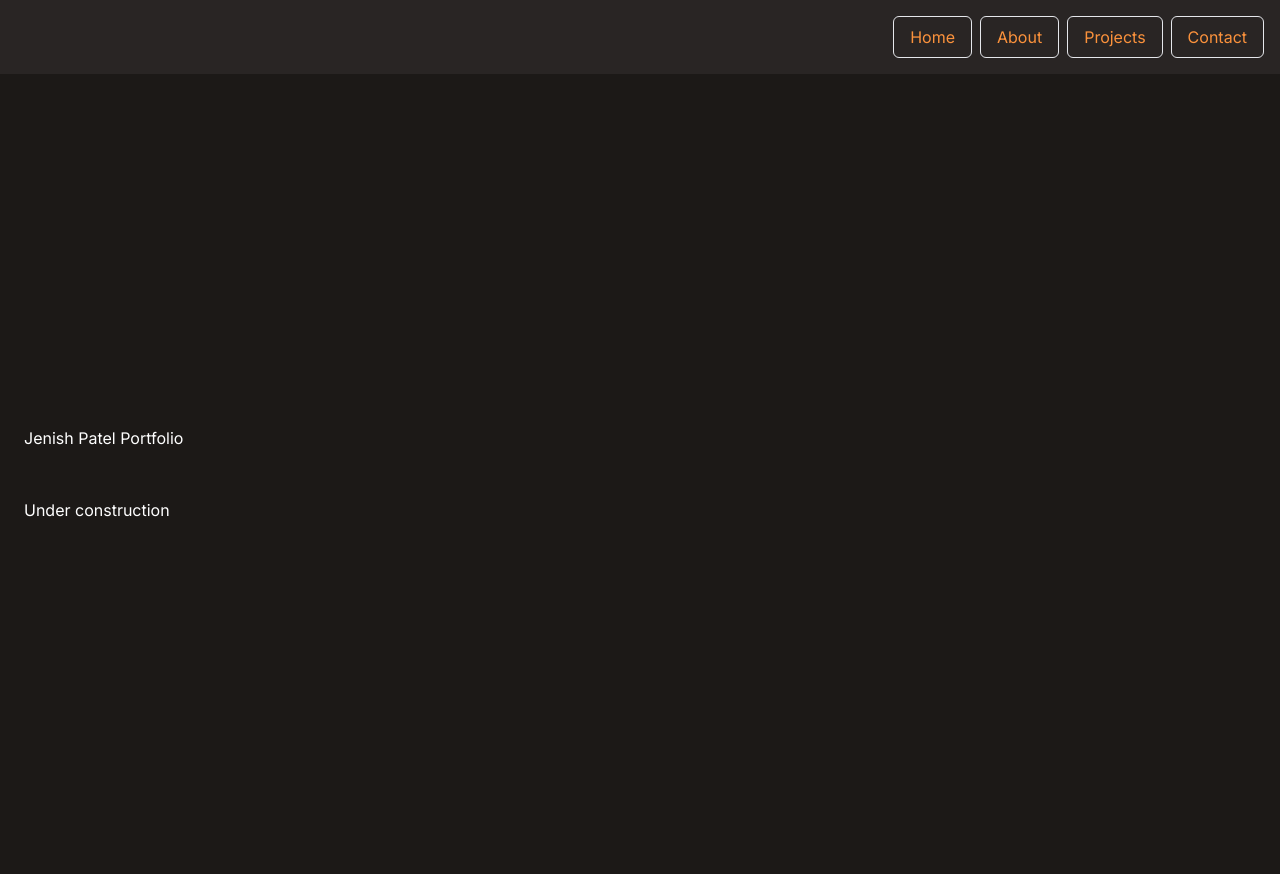
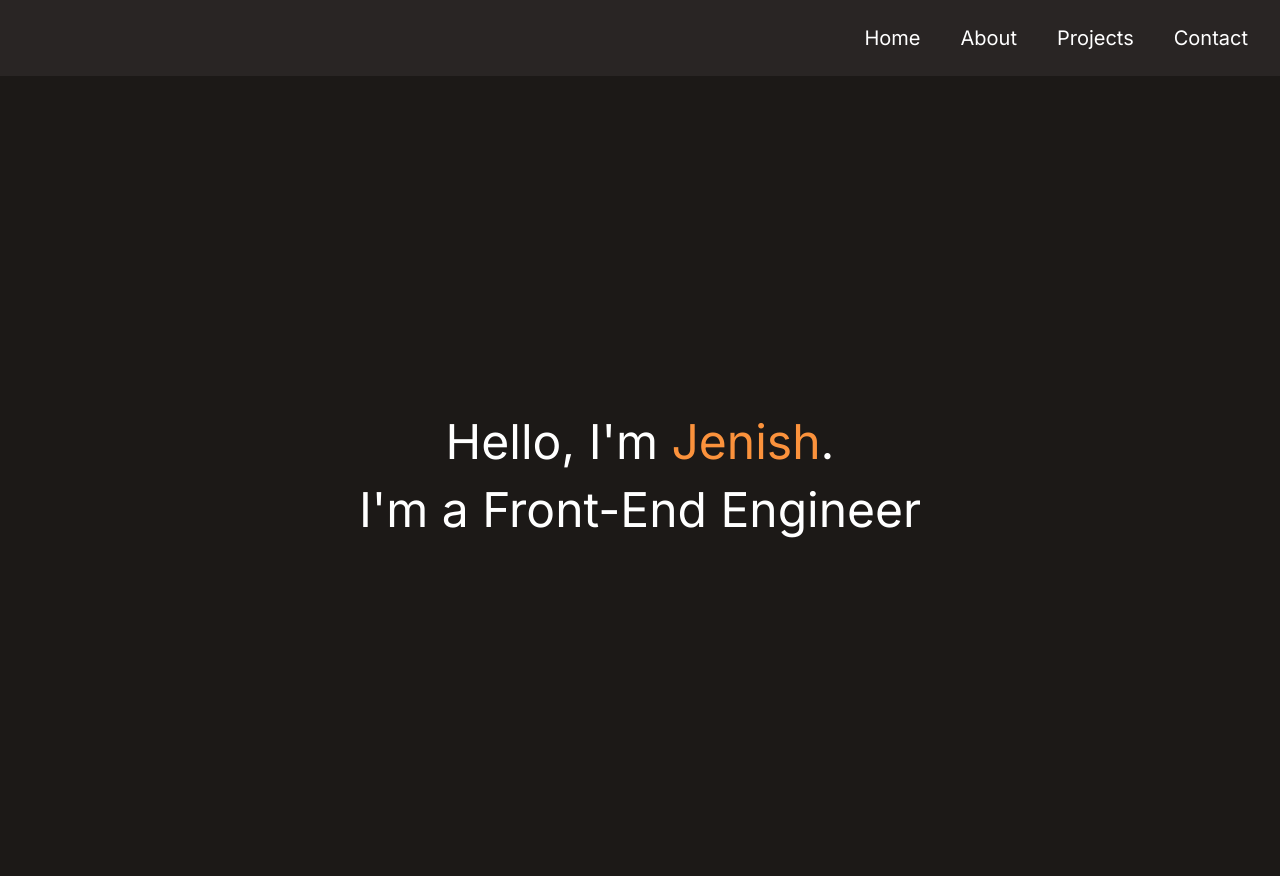
Before and after one commit to jenishpatel-jp/jenish-patel-portfolio, a Next.js app: page / in a window 1280 px wide. Built offline with nearby package versions, Linux system fonts and the light colour scheme.

Commit message:
Updated the nav bar and the home page.

```diff
--- a/src/app/components/Navigation.tsx
+++ b/src/app/components/Navigation.tsx
@@ -4,7 +4,7 @@ import React from 'react'
 
 const Navigation = () => {
     return (
-        <div className='flex flex-row p-3 justify-end bg-stone-800 text-orange-400' >
+        <div className='flex flex-row p-3 justify-end bg-stone-800 text-white' >
             <h2 className='nav'>Home</h2>
             <h2 className='nav'>About</h2>
             <h2 className='nav'>Projects</h2>
--- a/src/app/globals.css
+++ b/src/app/globals.css
@@ -4,7 +4,7 @@
 
 @layer components {
   .nav {
-    @apply px-4 py-2 m-1 border rounded-md
+    @apply px-4 py-2 m-1 rounded-md hover:text-orange-400 cursor-pointer text-xl
   }
 
 }
--- a/src/app/page.tsx
+++ b/src/app/page.tsx
@@ -1,10 +1,12 @@
 export default function Home() {
   return (
-    <main className="flex min-h-screen flex-col bg-stone-900">
-      <div className="flex flex-col flex-1 place-content-center" >
-        <h1 className="text-white p-2 m-4" >Jenish Patel Portfolio</h1>
-        <p className="text-white p-2 m-4" >Under construction</p>
-      </div>
+    <main className="flex flex-col min-h-screen items-center justify-center bg-stone-900">
+        <h2 className="text-white w-full text-center text-5xl mb-5 " >
+          Hello, I'm <span className="text-orange-400" >Jenish</span>.
+        </h2>
+        <h2 className="text-white w-full text-center text-5xl">
+          I'm a Front-End Engineer
+        </h2>
     </main>
   );
 }
```
